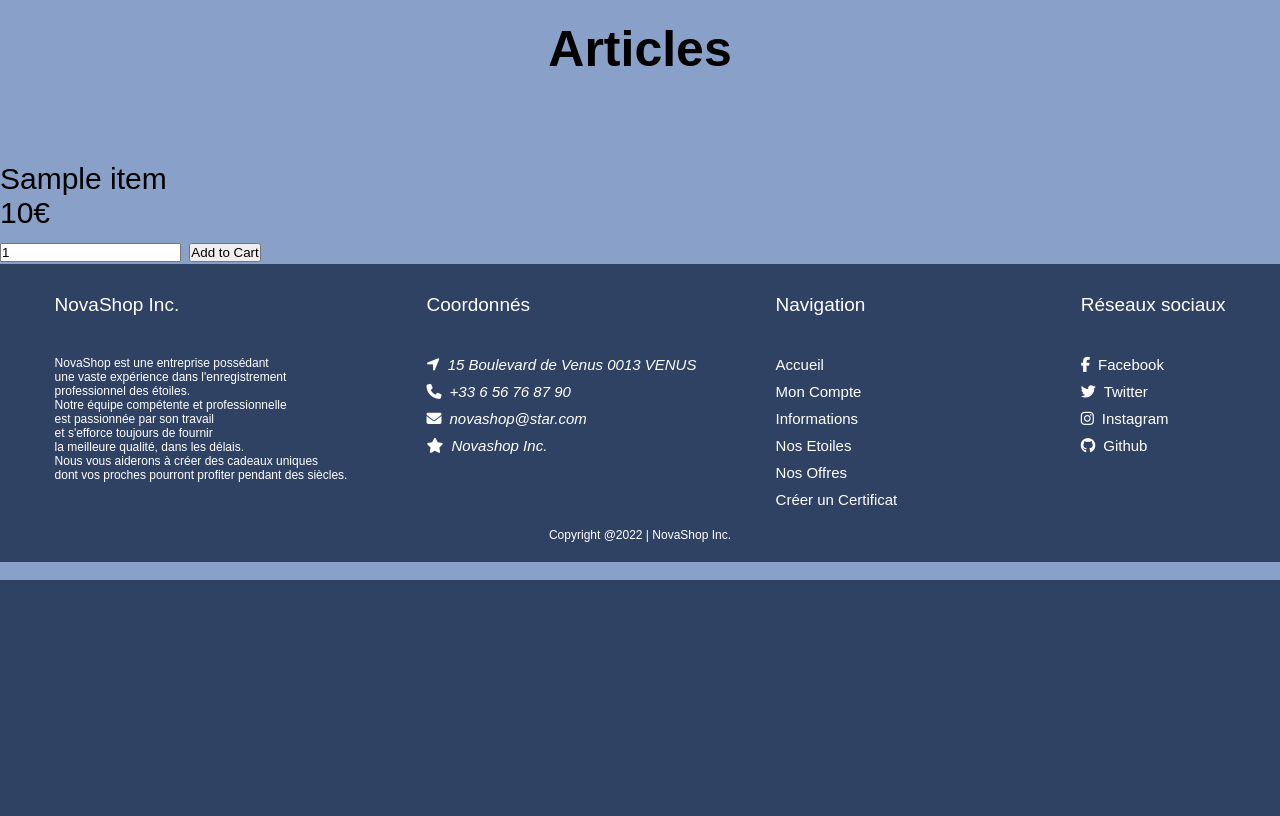
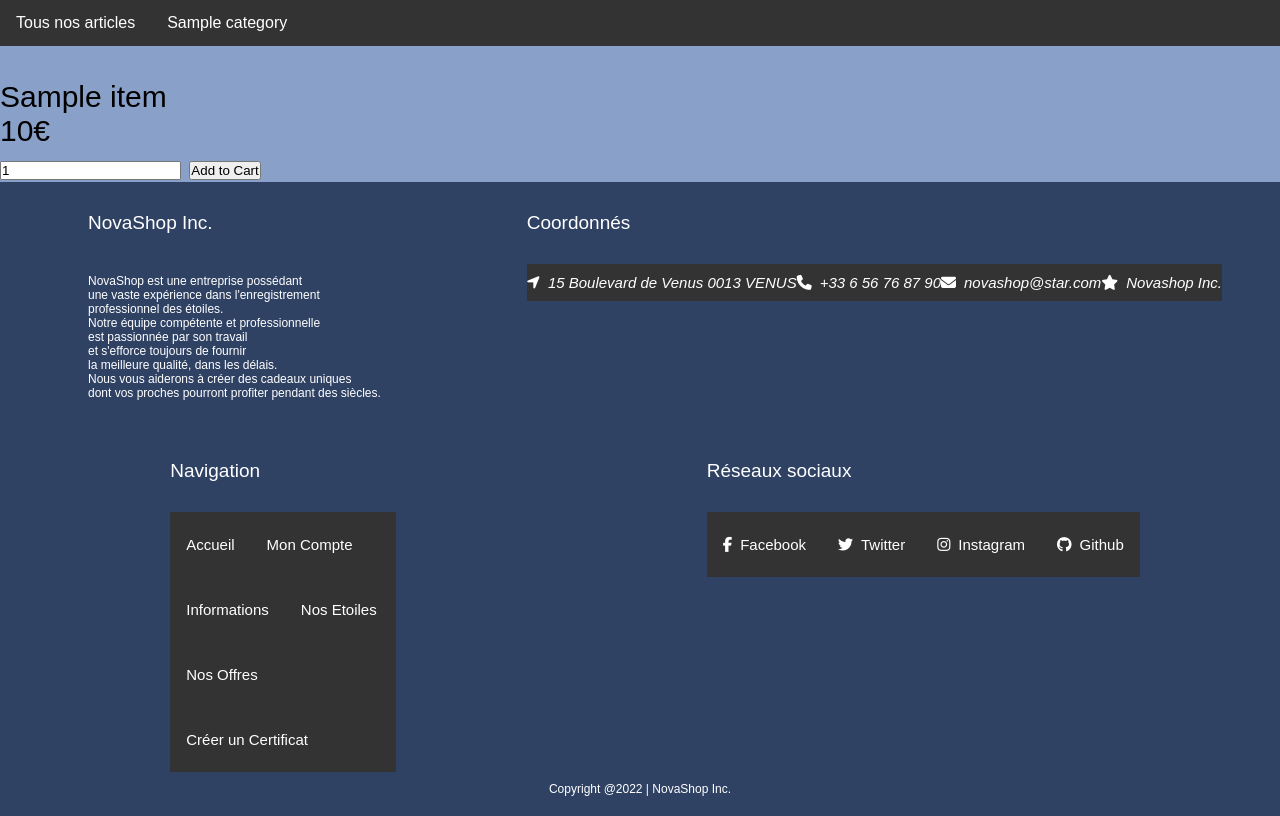
Before and after one commit to alexandre-daumail/boutique, a PHP site: page /articles.php in a window 1280 px wide. Shown: the part 220-1036 px from the top of the page. Before the commit the page ends 800 px from the top, so only its background shows below. Run offline with PHP 8.4, Linux system fonts and the light colour scheme; tables that the repository leaves empty or names only in its code hold one stand-in row (values such as "Sample post"); data that the repository does not hold is empty; some libraries are stand-ins or nearby versions.

Commit message:
création menu catégories d'articles

```diff
--- a/articles.php
+++ b/articles.php
@@ -5,8 +5,10 @@ $css = "articles";
 
 require('process/header.php');
 require('classes/Item.php');
+require('classes/Category.php');
 
 $item = new Item();
+$category = new Category();
 
 //Exécute l'action "add" pour mettre les objets dans le panier
 include('process/ajouterArticles.php');
@@ -17,9 +19,16 @@ include('process/ajouterArticles.php');
 
     <body>
 
+        <nav>
+            <ul>
+                <li><a href="articles.php">Tous nos articles</a></li>
+                <li class="dropdown">
+                    <?= $menu = $category->categoryDropdown(); ?>
+                </li>
+            </ul>
+        </nav>
+
         <section id="product-grid">
-
-            <h1>Articles</h1>
 
             <?php
 
--- /dev/null
+++ b/classes/Category.php
@@ -0,0 +1,36 @@
+<?php
+
+
+class Category extends Dbh
+{
+    //récuperer les sous catégories affiliées à leurs catégories en vue de faire un menu
+    public function categoryDropdown()
+    {
+        $query = $this->DbHandler()->prepare("SELECT name, id FROM category;");
+
+        $query->execute();
+
+        $result = $query->fetchAll(PDO::FETCH_ASSOC);
+
+        foreach ($result as $category) {
+
+                echo '<li class="dropdown"><a href="javascript:void(0)" class="dropbtn">' . $category["name"] . '</a><div class="dropdown-content">';
+
+                $query = $this->DbHandler()->prepare("SELECT name_sub FROM sub_category WHERE id_category = :id;");
+
+                $query->execute([':id' => $category["id"]]);
+
+                $result = $query->fetchAll(PDO::FETCH_ASSOC);
+
+                foreach ($result as $sub_category) {
+
+                    foreach ($sub_category as $key => $value) {
+                        echo '<a>' . $value . '</a>';
+                    }
+                }
+
+                echo '</div></li>';
+
+        }
+    }
+}
--- /dev/null
+++ b/public/css/articles.css
@@ -0,0 +1,50 @@
+ul {
+    list-style-type: none;
+    margin: 0;
+    padding: 0;
+    overflow: hidden;
+    background-color: #333;
+  }
+
+  li {
+    float: left;
+  }
+
+  li a, .dropbtn {
+    display: inline-block;
+    color: white;
+    text-align: center;
+    padding: 14px 16px;
+    text-decoration: none;
+  }
+
+  li a:hover, .dropdown:hover .dropbtn {
+    background-color: red;
+  }
+
+  li.dropdown {
+    display: inline-block;
+  }
+
+  .dropdown-content {
+    display: none;
+    position: absolute;
+    background-color: #f9f9f9;
+    min-width: 160px;
+    box-shadow: 0px 8px 16px 0px rgba(0,0,0,0.2);
+    z-index: 1;
+  }
+
+  .dropdown-content a {
+    color: black;
+    padding: 12px 16px;
+    text-decoration: none;
+    display: block;
+    text-align: left;
+  }
+
+  .dropdown-content a:hover {background-color: #f1f1f1;}
+
+  .dropdown:hover .dropdown-content {
+    display: block;
+  }
```
Lines whose indentation alone changed are shown as unchanged.
